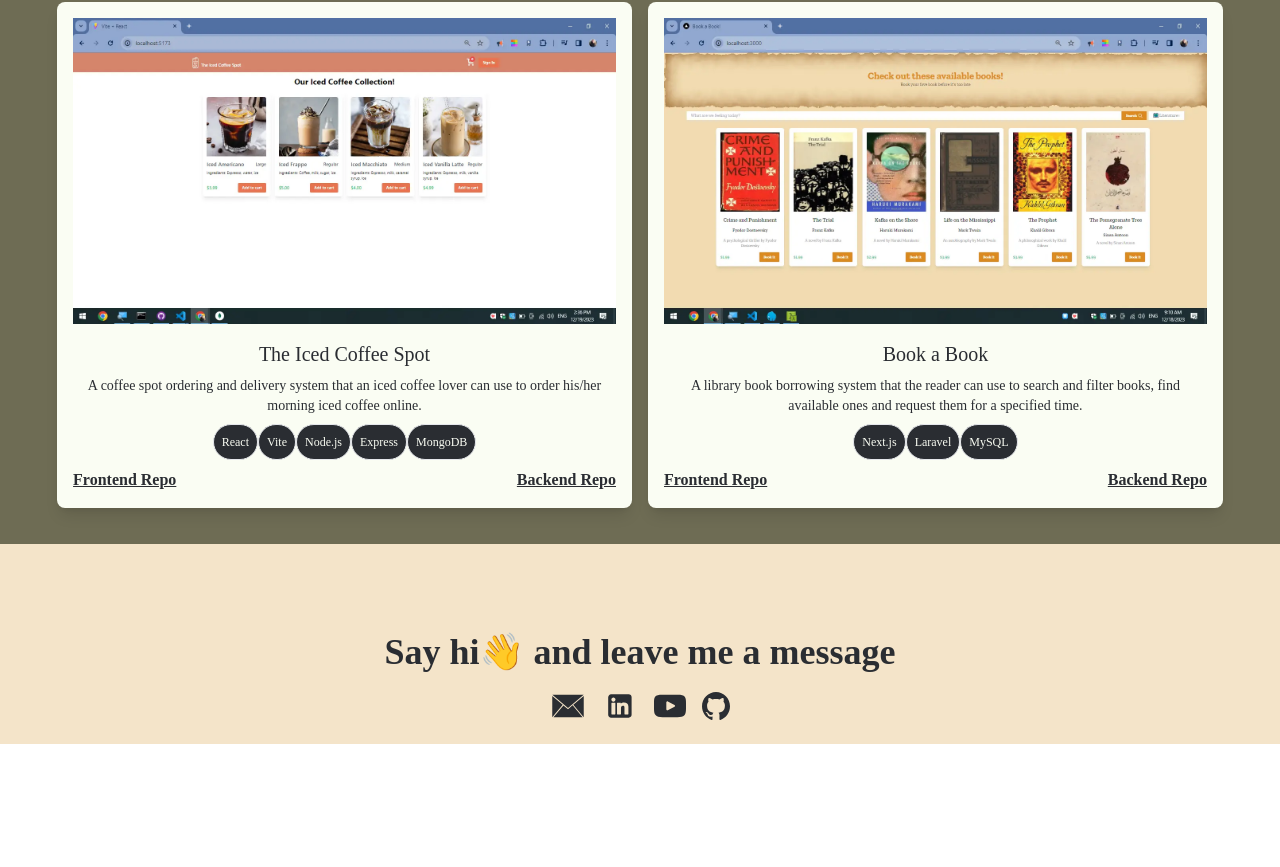
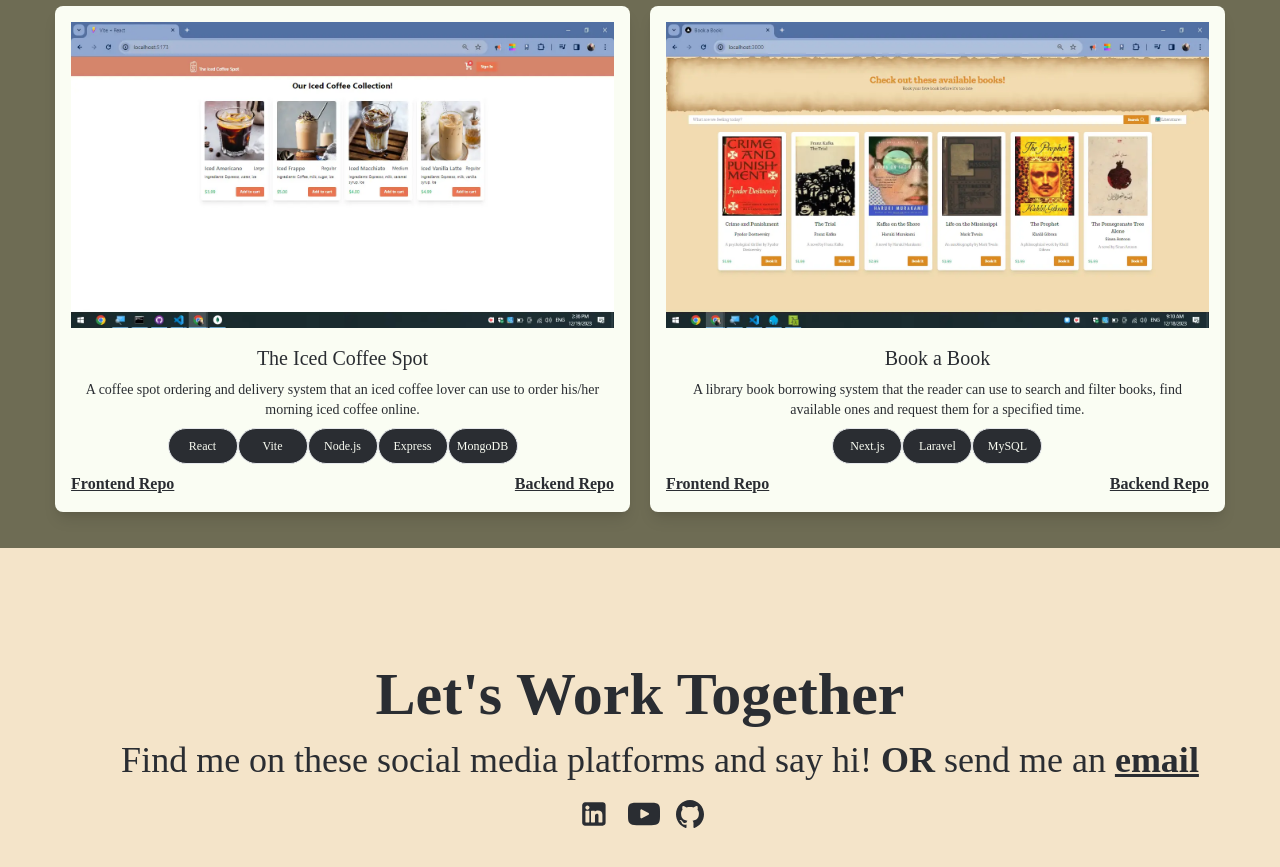
Before and after one commit to ninaismail/najatismailportfolio, a React (Vite) app: page / in a window 1280 px wide. Shown: the part 2511-3378 px from the top of the page. Before the commit the page ends 3255 px from the top, so only its background shows below. Built offline with nearby package versions, Linux system fonts and the light colour scheme.

Commit message:
new edits

```diff
--- a/src/components/Contact.jsx
+++ b/src/components/Contact.jsx
@@ -1,16 +1,14 @@
 const Contact = () => {
 
     return (
-        <section className="relative w-full min-h-[200px] mx-auto py-5 text-center bg-beige text-darkblue flex flex-col justify-end items-center gap-4">
-          <h1 className="lg:text-4xl md:text-xl sm:text-lg font-[700]">Say hi👋 and leave me a message</h1>
+        <section className="w-full min-h-[400px] mx-auto py-5 text-center bg-beige text-darkblue flex flex-col justify-center items-center gap-4">
+          <h1 className="2xl:text-7xl xl:text-6xl lg:text-5xl md:text-4xl sm:text-3xl text-2xl font-[700]">Let's Work Together</h1>
+          <p className="relative lg:text-4xl md:text-xl sm:text-lg text-justify font-[300] sm:ms-10">Find me on these social media platforms and say hi! <span className="font-bold">OR</span> send me an&nbsp;
+            <a href="mailto:najatt.ismail@gmail.com?subject=Mail from Your Portfolio Website" className="underline cursor-pointer sm:text-md font-[700] hover:brightness-115"target="_blank" rel="noopener noreferrer">
+            email
+            </a>
+          </p>
           <div className="flex justify-center items-center gap-4 mx-auto">
-            <a href="mailto:najatt.ismail@gmail.com?subject=Mail from Your Portfolio Website" target="_blank" rel="noopener noreferrer">
-            <svg fill="#2A2D32" className="w-[36px] h-[36px]" width="64px" height="64px" viewBox="0 0 32 32" version="1.1" xmlns="http://www.w3.org/2000/svg">
-                <g id="SVGRepo_bgCarrier" stroke-width="0"/>
-                <g id="SVGRepo_tracerCarrier" stroke-linecap="round" stroke-linejoin="round"/>
-                <g id="SVGRepo_iconCarrier"> <title>envelope</title> <path d="M16.015 18.861l-4.072-3.343-8.862 10.463h25.876l-8.863-10.567-4.079 3.447zM29.926 6.019h-27.815l13.908 11.698 13.907-11.698zM20.705 14.887l9.291 11.084v-18.952l-9.291 7.868zM2.004 7.019v18.952l9.291-11.084-9.291-7.868z"/> </g>
-            </svg>
-            </a>
             <a href="https://www.linkedin.com/in/najat-ismail" target="_blank" rel="noopener noreferrer">
                 <svg fill="#2A2D32" className="w-[36px] h-[36px]" width="64px" height="64px" viewBox="-5.5 0 32 32" version="1.1" xmlns="http://www.w3.org/2000/svg">
                 <g id="SVGRepo_bgCarrier" stroke-width="0"/>
--- a/src/components/Projects.jsx
+++ b/src/components/Projects.jsx
@@ -91,10 +91,10 @@ const Projects = () => {
             <p className="w-11/12 mx-auto lg:text-4xl md:text-xl sm:text-lg text-center font-[300]">
             I'm a skilled web developer contributing to a diverse range of projects, showcasing proficiency in web development and modern technology stacks. Here's a snapshot of some of my notable projects:
             </p>
-            <div className="w-11/12 mx-auto flex flex-wrap justify-center items-center gap-4">
+            <div className="w-11/12 mx-auto flex flex-wrap justify-center items-center gap-5">
             {Array.isArray(data)&&data.map((item, i) => (
               <>
-              <div key={i} className="2xl:w-[24%] lg:w-[49%] sm:w-[45%] w-full min-h-[300px] mb-4 bg-lightbeige text-darkblue shadow-lg rounded-lg p-4 ease duration-300 hover:scale-105">
+              <div key={i} className="2xl:w-[24%] lg:w-[49%] sm:w-[45%] w-full min-h-[300px] bg-lightbeige text-darkblue shadow-lg rounded-lg p-4 ease duration-300 hover:scale-105 mb-4">
                 <img
                    src={item.cover_image}
                    alt={item.name}
@@ -106,7 +106,7 @@ const Projects = () => {
                    <p className="text-sm font-[300]">{item.brief}</p>
                    <ul className="list-style-none flex flex-wrap justify-center items-center">
                        {Array.isArray(item.stacks)&&item.stacks.map((stack, i) => (
-                       <li key={i} className="bg-darkblue text-lightbeige border brder-darkblue font-[300] text-[12px] p-2 rounded-full">{stack}</li>
+                       <li key={i} className="min-w-[70px] bg-darkblue text-lightbeige border brder-darkblue font-[300] text-[12px] p-2 rounded-full">{stack}</li>
                        ))}
                    </ul>
                    <div className="flex flex-wrap justify-between items-cnter gap-4">
```
